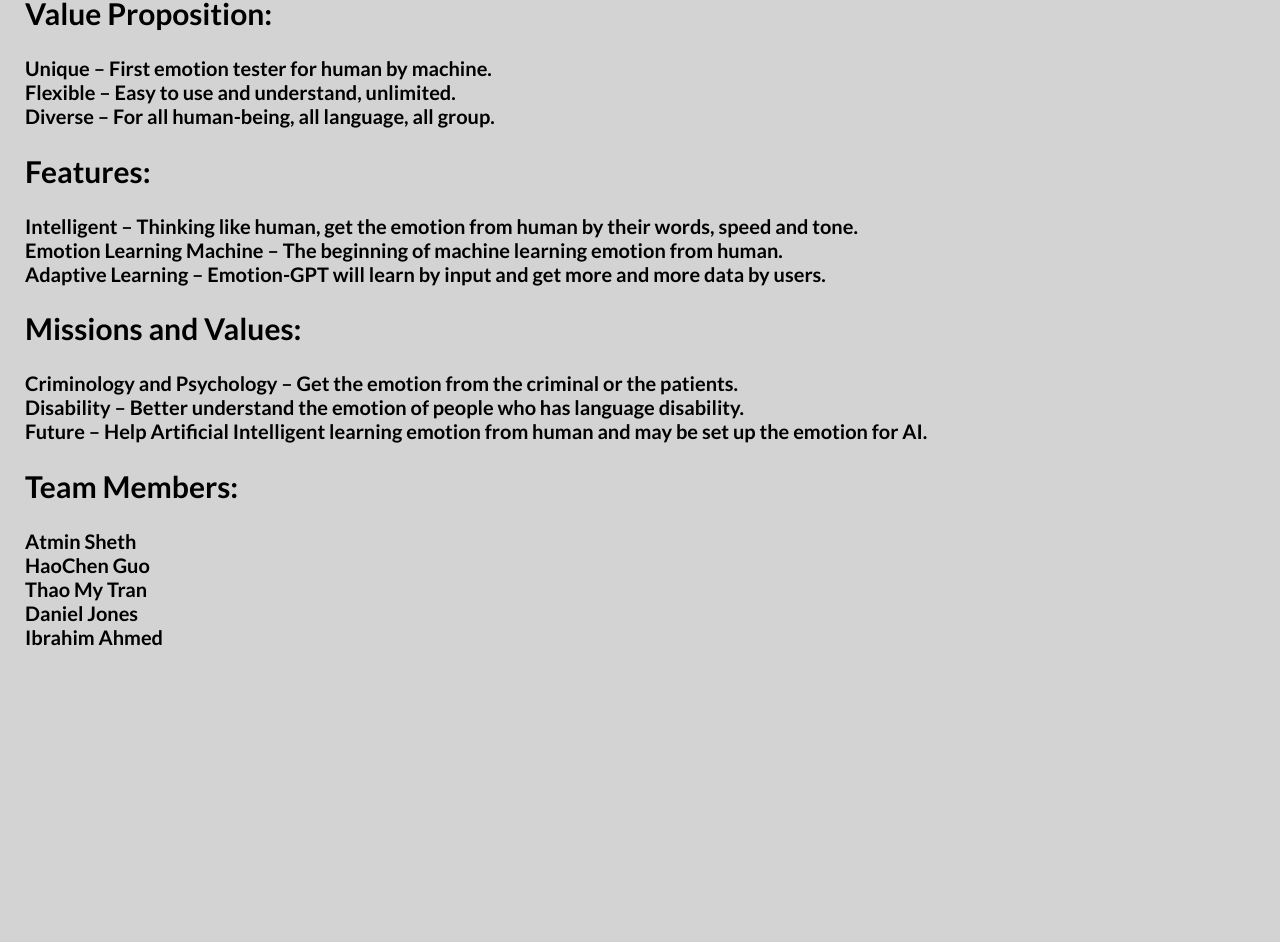
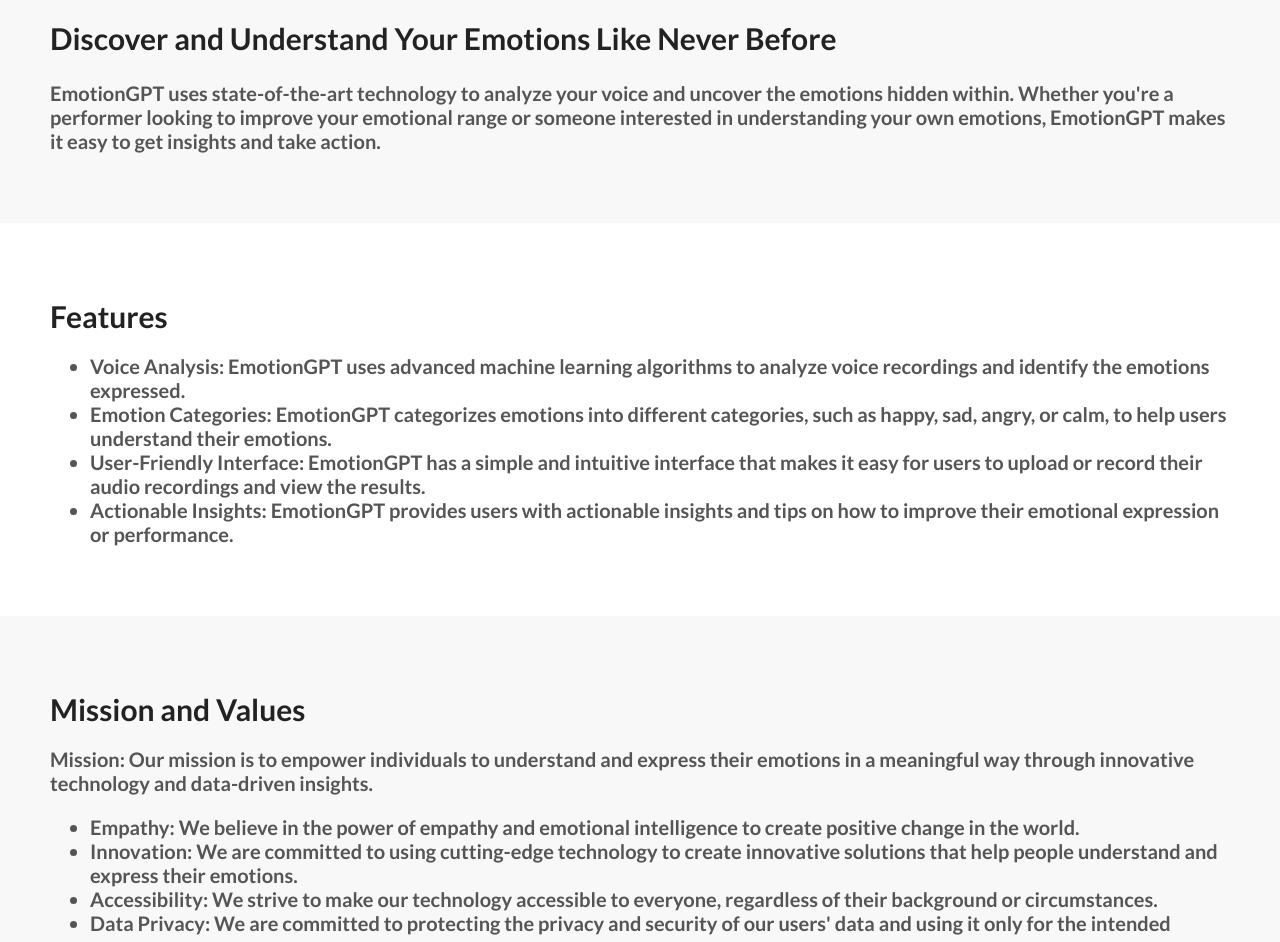
Before and after one commit to ibrahim7860/emotiongpt, a React (Create React App) app: page /about in a window 1280 px wide. Shown: the part 124-1066 px from the top of the page. Before the commit the page ends 818 px from the top, so only its background shows below. Built offline with nearby package versions, Linux system fonts and the light colour scheme.

Commit message:
Added styles to about page

```diff
--- a/src/components/AboutPage.js
+++ b/src/components/AboutPage.js
@@ -4,28 +4,39 @@ import './AboutPage.css'
 function AboutPage() {
     return (
         <div className="container">
-            <div style={{padding: '25px', fontSize: '20px',}}>
-                <h2 >Value Proposition: </h2>
-                <p>
-                Unique – First emotion tester for human by machine.<br/>
-                Flexible – Easy to use and understand, unlimited.<br/>
-                Diverse – For all human-being, all language, all group.<br/>
+            <div>
+                <div style={{ backgroundColor: '#f8f8f8', padding: '50px' }}>
+                    <h2 style={{ color: '#222', fontSize: '30px', fontWeight: 'bold' }}>
+                        Discover and Understand Your Emotions Like Never Before
+                    </h2>
+                    <p style={{ color: '#555', fontSize: '20px', margin: '20px 0' }}>
+                        EmotionGPT uses state-of-the-art technology to analyze your voice and uncover the emotions hidden within. Whether you're a performer looking to improve your emotional range or someone interested in understanding your own emotions, EmotionGPT makes it easy to get insights and take action.
                     </p>
-                <h2 >Features: </h2>
-                <p>
-                Intelligent – Thinking like human, get the emotion from human by their words, speed and tone.<br/>
-                Emotion Learning Machine – The beginning of machine learning emotion from human.<br/>
-                Adaptive Learning – Emotion-GPT will learn by input and get more and more data by users.<br/>
-
+                </div>
+                <div style={{ backgroundColor: '#fff', padding: '50px' }}>
+                    <h2 style={{ color: '#222', fontSize: '30px', fontWeight: 'bold', marginBottom: '20px' }}>Features</h2>
+                    <ul style={{ color: '#555', fontSize: '20px', margin: '20px 0' }}>
+                        <li>Voice Analysis: EmotionGPT uses advanced machine learning algorithms to analyze voice recordings and identify the emotions expressed.</li>
+                        <li>Emotion Categories: EmotionGPT categorizes emotions into different categories, such as happy, sad, angry, or calm, to help users understand their emotions.</li>
+                        <li>User-Friendly Interface: EmotionGPT has a simple and intuitive interface that makes it easy for users to upload or record their audio recordings and view the results.</li>
+                        <li>Actionable Insights: EmotionGPT provides users with actionable insights and tips on how to improve their emotional expression or performance.</li>
+                    </ul>
+                </div>
+                <div style={{ backgroundColor: '#f8f8f8', padding: '50px' }}>
+                    <h2 style={{ color: '#222', fontSize: '30px', fontWeight: 'bold', marginBottom: '20px' }}>Mission and Values</h2>
+                    <p style={{ color: '#555', fontSize: '20px', margin: '20px 0' }}>
+                        <strong>Mission:</strong> Our mission is to empower individuals to understand and express their emotions in a meaningful way through innovative technology and data-driven insights.
                     </p>
-                <h2 >Missions and Values: </h2>
-                <p>
-                Criminology and Psychology – Get the emotion from the criminal or the patients.<br/>
-                Disability – Better understand the emotion of people who has language disability.<br/>
-                Future – Help Artificial Intelligent learning emotion from human and may be set up the emotion for AI.<br/>
-                </p>
-                <h2>Team Members: </h2>
-                <p>
+                    <ul style={{ color: '#555', fontSize: '20px', margin: '20px 0' }}>
+                        <li><strong>Empathy:</strong> We believe in the power of empathy and emotional intelligence to create positive change in the world.</li>
+                        <li><strong>Innovation:</strong> We are committed to using cutting-edge technology to create innovative solutions that help people understand and express their emotions.</li>
+                        <li><strong>Accessibility:</strong> We strive to make our technology accessible to everyone, regardless of their background or circumstances.</li>
+                        <li><strong>Data Privacy:</strong> We are committed to protecting the privacy and security of our users' data and using it only for the intended purposes.</li>
+                    </ul>
+                </div>
+                <div style={{ backgroundColor: '#fff', padding: '50px' }}>
+                    <h2 style={{fontSize: '30px', color: '#222'}}>Team Members: </h2>
+                    <p style={{fontSize: '20px', color: '#555'}}>
                         Atmin Sheth <br/>
                         HaoChen Guo <br/>
                         Thao My Tran <br/>
@@ -34,6 +45,7 @@ function AboutPage() {
                     </p>
                 </div>
             </div>
+        </div>
     );
 }
 
```
Lines whose indentation alone changed are shown as unchanged.
